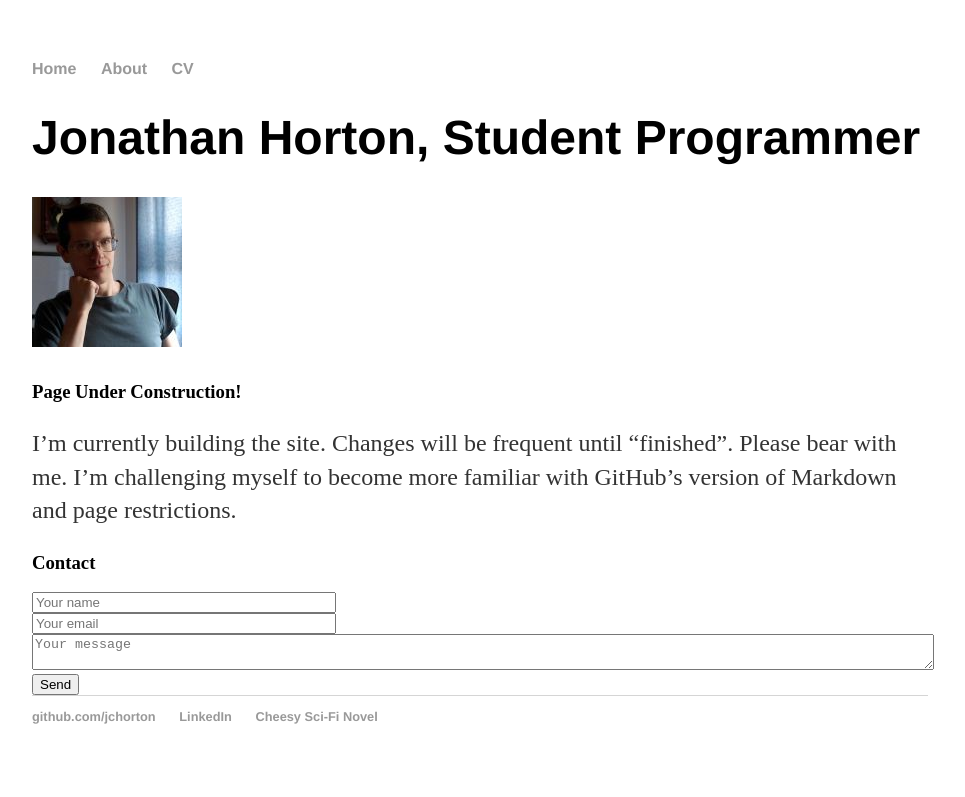
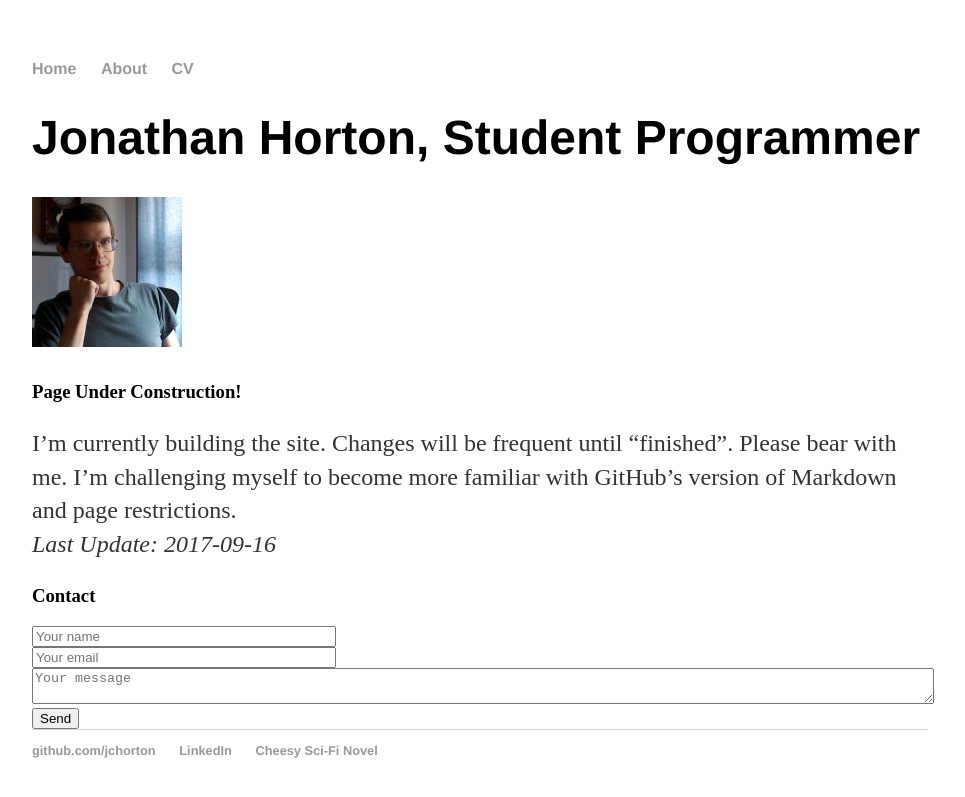
Before and after one commit to jchorton/jchorton.github.io, a Jekyll site: the page built from index.md, in a window 1280 px wide. Shown: the top 797 px of the page, without its empty margins (160-1125 px from the left). Built offline with Jekyll 4.4.1, drawn with Linux system fonts in a browser that asks for light colours.

Commit message:
Update index.md

```diff
--- a/index.md
+++ b/index.md
@@ -8,6 +8,7 @@ title: Jonathan Horton
 
 ### Page Under Construction!
 I'm currently building the site. Changes will be frequent until "finished". Please bear with me. I'm challenging myself to become more familiar with GitHub's version of Markdown and page restrictions.
+_Last Update: 2017-09-16_
 
 ### Contact
 <form id="contactform" action="//formspree.io/hort_wort@hotmail.com" method="POST">
```
